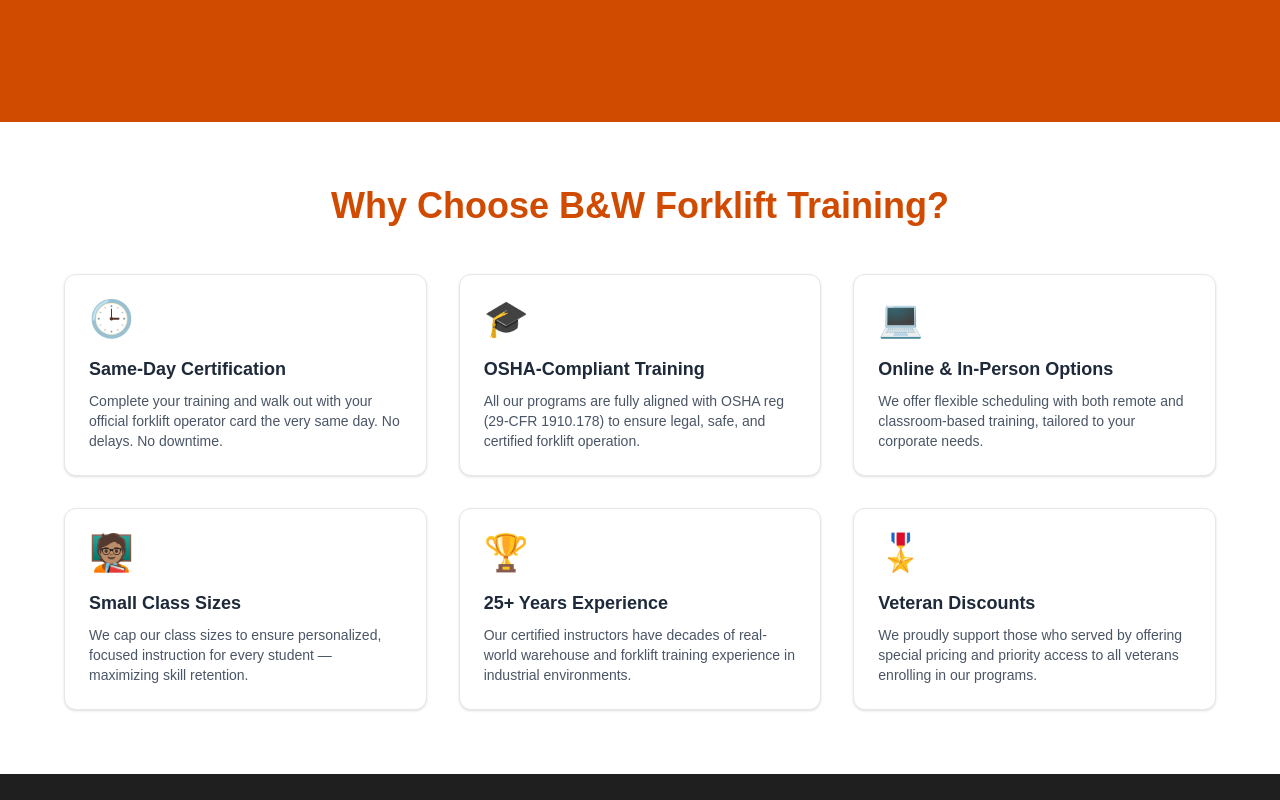
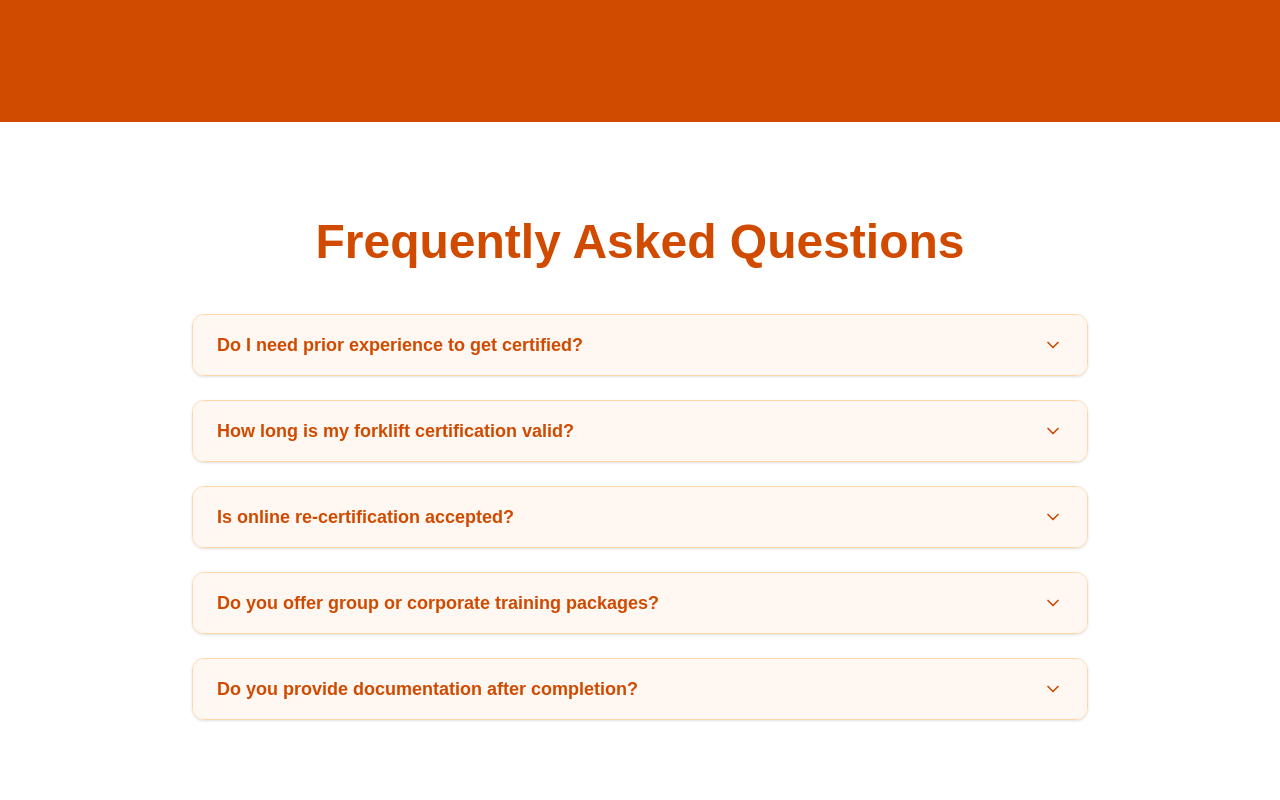
Before and after one commit to SydneyHopson/bw-forklift-site, a Next.js app: page / in a window 1280 px wide. Shown: the part 3420-4220 px from the top of the page. Built offline with nearby package versions, Linux system fonts and the light colour scheme.

Commit message:
fixed faqs section

```diff
--- a/app/page.tsx
+++ b/app/page.tsx
@@ -2,7 +2,8 @@
 
 import AboutSection from './section/About';
 import WhyChooseUs from './section/ChooseUs'
-import FaqSection from './section/Faqs';
+import Faqs from './section/Faqs';
+
 
 import Footer from './section/Footer';
 import Headers from './section/Headers';
@@ -25,7 +26,7 @@
       <ServicesSection />
       <AboutSection />
       <Likes />
-      <FaqSection />
+      <Faqs/>
       <Footer />
 
     </>
--- a/app/section/Faqs.tsx
+++ b/app/section/Faqs.tsx
@@ -1,67 +1,72 @@
 'use client';
 
-const features = [
+import { useState } from 'react';
+import { ChevronDown } from 'lucide-react';
+
+const faqs = [
   {
-    icon: '🕒',
-    title: 'Same-Day Certification',
-    description:
-      'Complete your training and walk out with your official forklift operator card the very same day. No delays. No downtime.',
+    question: 'Do I need prior experience to get certified?',
+    answer:
+      'No experience is necessary. Our training is designed for both beginners and experienced operators. We cover everything from OSHA rules to hands-on operation.',
   },
   {
-    icon: '🎓',
-    title: 'OSHA-Compliant Training',
-    description:
-      'All our programs are fully aligned with OSHA reg (29-CFR 1910.178) to ensure legal, safe, and certified forklift operation.',
+    question: 'How long is my forklift certification valid?',
+    answer:
+      'Forklift certification is valid for 3 years in accordance with OSHA Regulation 29 CFR 1910.178. We offer online re-certification when it’s time to renew.',
   },
   {
-    icon: '💻',
-    title: 'Online & In-Person Options',
-    description:
-      'We offer flexible scheduling with both remote and classroom-based training, tailored to your corporate needs.',
+    question: 'Is online re-certification accepted?',
+    answer:
+      'Yes. Our online re-certification is designed for previously certified operators and is OSHA-compliant for corporate teams or individual workers.',
   },
   {
-    icon: '🧑🏽‍🏫',
-    title: 'Small Class Sizes',
-    description:
-      'We cap our class sizes to ensure personalized, focused instruction for every student — maximizing skill retention.',
+    question: 'Do you offer group or corporate training packages?',
+    answer:
+      'Absolutely. We provide on-site and remote training options for corporate groups. Volume discounts and scheduling flexibility are available.',
   },
   {
-    icon: '🏆',
-    title: '25+ Years Experience',
-    description:
-      'Our certified instructors have decades of real-world warehouse and forklift training experience in industrial environments.',
-  },
-  {
-    icon: '🎖️',
-    title: 'Veteran Discounts',
-    description:
-      'We proudly support those who served by offering special pricing and priority access to all veterans enrolling in our programs.',
+    question: 'Do you provide documentation after completion?',
+    answer:
+      'Yes. You’ll receive a Certificate of Completion and a wallet card valid for 3 years upon passing the evaluation.',
   },
 ];
 
-export default function ChooseUs() {
+export default function Faqs() {
+  const [openIndex, setOpenIndex] = useState<number | null>(null);
+
+  const toggleIndex = (index: number) => {
+    setOpenIndex(openIndex === index ? null : index);
+  };
+
   return (
-    <section className="bg-white py-16 px-4">
-      <div className="max-w-6xl mx-auto text-center">
-        <h2 className="text-3xl md:text-4xl font-extrabold text-[#d04a00] mb-12">
-          Why Choose B&W Forklift Training?
+    <section className="bg-white py-24 px-6" id="faq">
+      <div className="max-w-4xl mx-auto">
+        <h2 className="text-4xl md:text-5xl text-center font-extrabold text-[#d04a00] mb-12">
+          Frequently Asked Questions
         </h2>
 
-        <div className="grid gap-8 sm:grid-cols-2 lg:grid-cols-3 text-left">
-          {features.map((feature, index) => (
+        <div className="space-y-6">
+          {faqs.map((faq, index) => (
             <div
               key={index}
-              className="bg-white border border-gray-200 hover:border-[#d04a00] rounded-xl p-6 shadow-sm hover:shadow-lg group transition-all duration-300"
+              className="border border-orange-200 rounded-xl overflow-hidden shadow-sm hover:shadow-md transition"
             >
-              <div className="text-4xl mb-4 transition-transform duration-300 group-hover:scale-110">
-                {feature.icon}
-              </div>
-              <h3 className="text-lg font-semibold text-gray-800 group-hover:text-[#d04a00] transition-colors">
-                {feature.title}
-              </h3>
-              <p className="text-sm text-gray-600 group-hover:text-gray-800 transition-colors mt-2">
-                {feature.description}
-              </p>
+              <button
+                onClick={() => toggleIndex(index)}
+                className="w-full flex items-center justify-between text-left px-6 py-4 bg-[#fff7f2] text-[#d04a00] font-semibold text-lg focus:outline-none"
+              >
+                {faq.question}
+                <ChevronDown
+                  className={`w-5 h-5 transition-transform duration-300 ${
+                    openIndex === index ? 'rotate-180' : 'rotate-0'
+                  }`}
+                />
+              </button>
+              {openIndex === index && (
+                <div className="px-6 pb-5 text-gray-700 text-base bg-white">
+                  {faq.answer}
+                </div>
+              )}
             </div>
           ))}
         </div>
```
